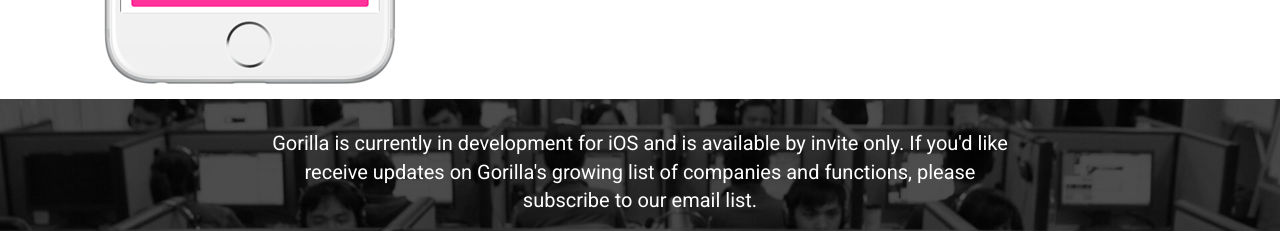
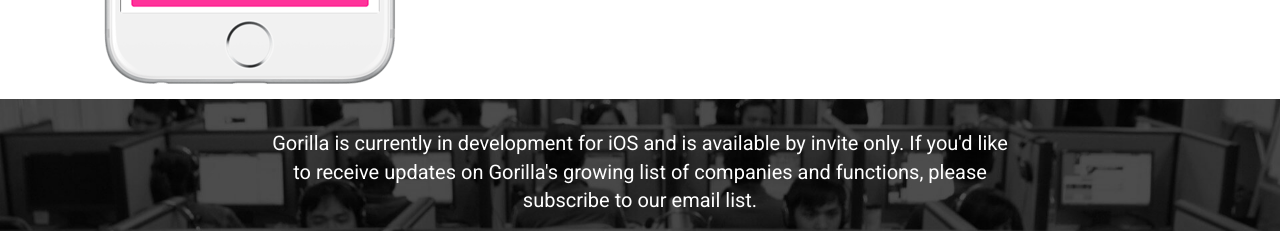
Before and after one commit to jryantaylor/go-gorilla.github.io, a plain HTML site: page index.html in a window 1280 px wide. Shown: the part 2080-2311 px from the top of the page. Drawn offline with nearby package versions, Linux system fonts and the light colour scheme.

Commit message:
Update index.html

```diff
--- a/index.html
+++ b/index.html
@@ -143,7 +143,7 @@
             <div class="row">
               <div class="col-md-8 col-md-offset-2">
                 <p>
-                  Gorilla is currently in development for iOS and is available by invite only. If you'd like receive updates on Gorilla's growing list of companies and functions, please subscribe to our email list.
+                  Gorilla is currently in development for iOS and is available by invite only. If you'd like to receive updates on Gorilla's growing list of companies and functions, please subscribe to our email list.
                 </p>
                 <p>
                   Enter your email for weekly updates on Gorilla!
```
